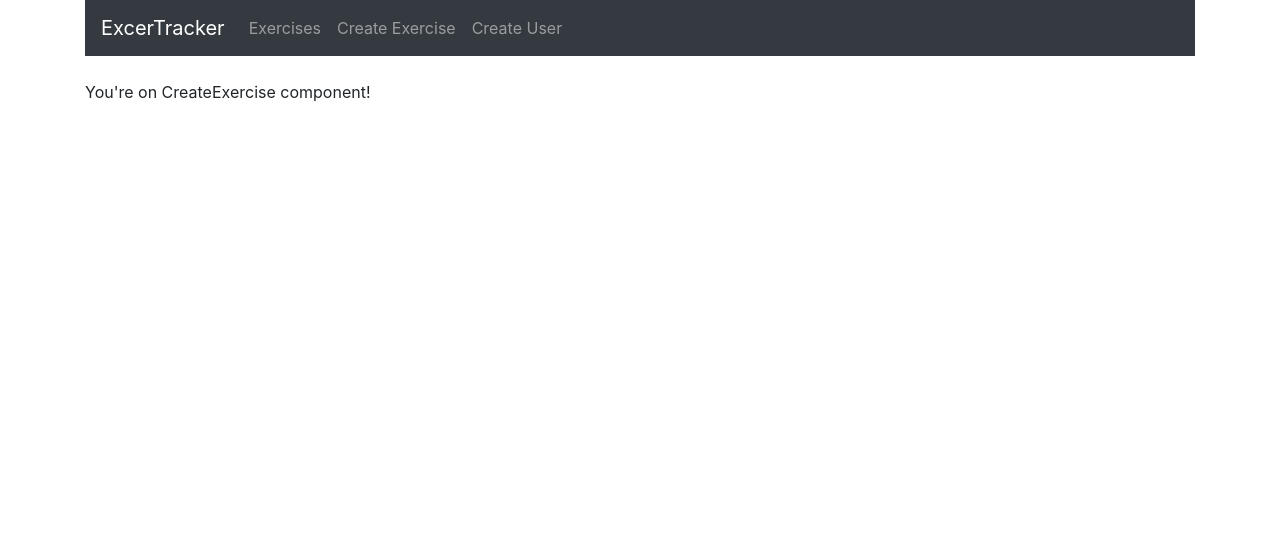
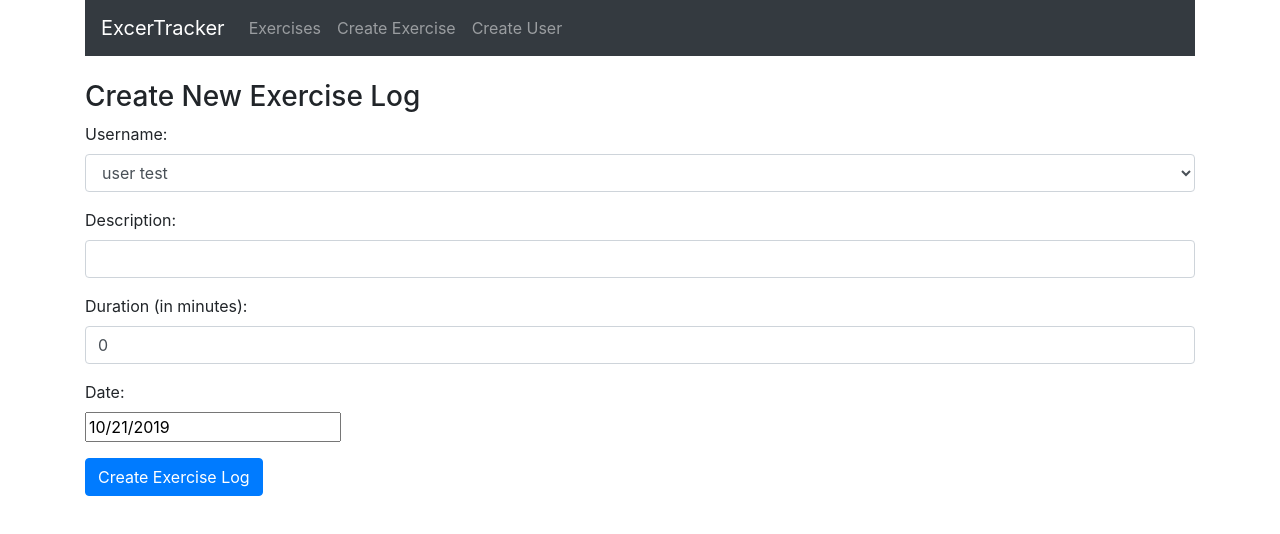
Before and after one commit to micTrb/contract_tracker, a React (Create React App) app: page /create in a window 1280 px wide. Shown: the top 534 px of the page. Built offline with nearby package versions, Linux system fonts and the light colour scheme.

Commit message:
exercises form completed

```diff
--- a/package.json
+++ b/package.json
@@ -5,6 +5,7 @@
   "dependencies": {
     "bootstrap": "^4.3.1",
     "react": "^16.10.2",
+    "react-datepicker": "^2.9.6",
     "react-dom": "^16.10.2",
     "react-router-dom": "^5.1.2",
     "react-scripts": "3.2.0"
--- a/src/components/create-exercise.component.js
+++ b/src/components/create-exercise.component.js
@@ -1,4 +1,6 @@
 import React, { Component } from 'react';
+import DatePicker from 'react-datepicker';
+import 'react-datepicker/dist/react-datepicker.css';
 
 export default class CreateExercise extends Component {
 
@@ -18,6 +20,13 @@
     this.onChangeDuration = this.onChangeDuration.bind(this);
     this.onChangeDate = this.onChangeDate.bind(this);
     this.onSubmit = this.onSubmit.bind(this);
+  }
+
+  componentDidMount() {
+    this.setState({
+      users: ['user test'],
+      username: 'test user'
+    })
   }
 
   onChangeUsername(e) {
@@ -54,15 +63,68 @@
       date: this.state.date
     }
 
+
+    window.location = '/';
     console.log(exercise);
-    window.location = '/';
   }
 
 
   render() {
     return(
       <div>
-        <p>You're on CreateExercise component! </p>
+        <h3>Create New Exercise Log</h3>
+        <form onSubmit={this.onSubmit}>
+          <div className="form-group">
+            <label>Username: </label>
+            <select ref="userInput"
+              required
+              className="form-control"
+              value={this.state.username}
+              onChange={this.onChangeUsername}>
+              {
+                this.state.users.map(function(user) {
+                  return <option
+                    key={user}
+                    value={user}>{user}
+                  </option>;
+                })
+              }
+            </select>
+          </div>
+
+          <div className="form-group">
+            <label>Description: </label>
+            <input type="text"
+              required
+              className="form-control"
+              value={this.state.description}
+              onChange={this.onChangeDescription}
+            />
+          </div>
+
+          <div className="form-group">
+            <label>Duration (in minutes): </label>
+            <input
+              type="text"
+              className="form-control"
+              value={this.state.duration}
+              onChange={this.onChangeDuration}
+            />
+          </div>
+          <div className="form-group">
+            <label>Date: </label>
+            <div>
+              <DatePicker
+                selected={this.state.date}
+                onChange={this.onChangeDate}
+              />
+            </div>
+          </div>
+
+          <div className="form-group">
+            <input type="submit" value="Create Exercise Log" className="btn btn-primary" />
+          </div>
+        </form>
       </div>
     )
   }
```
Also changed, not shown: 1 other file (tests, documents, lock files or other folders).
